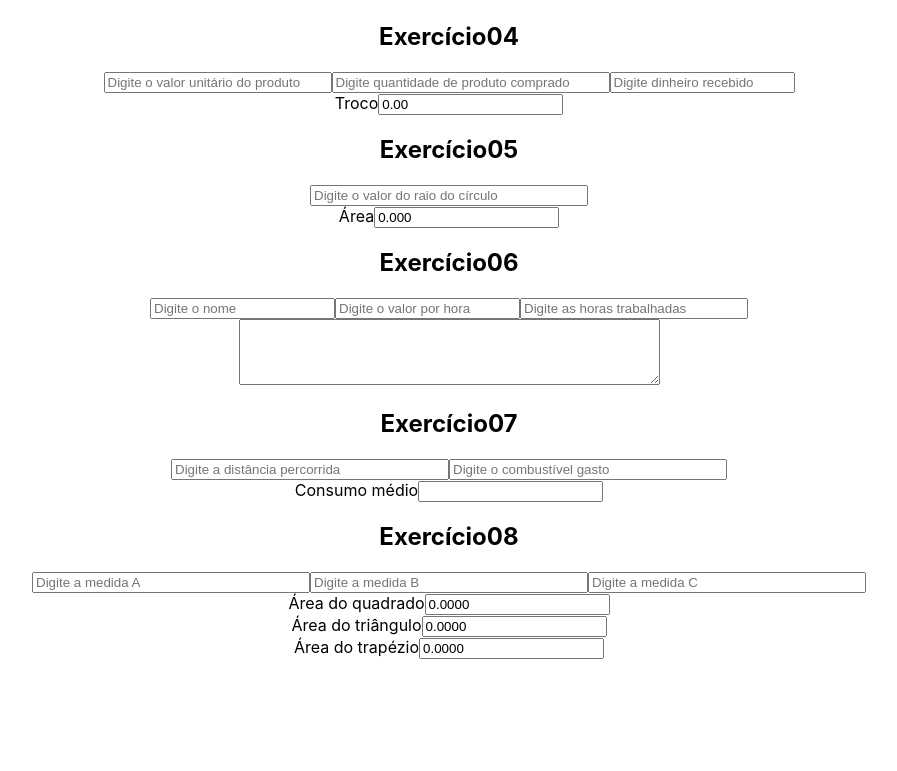
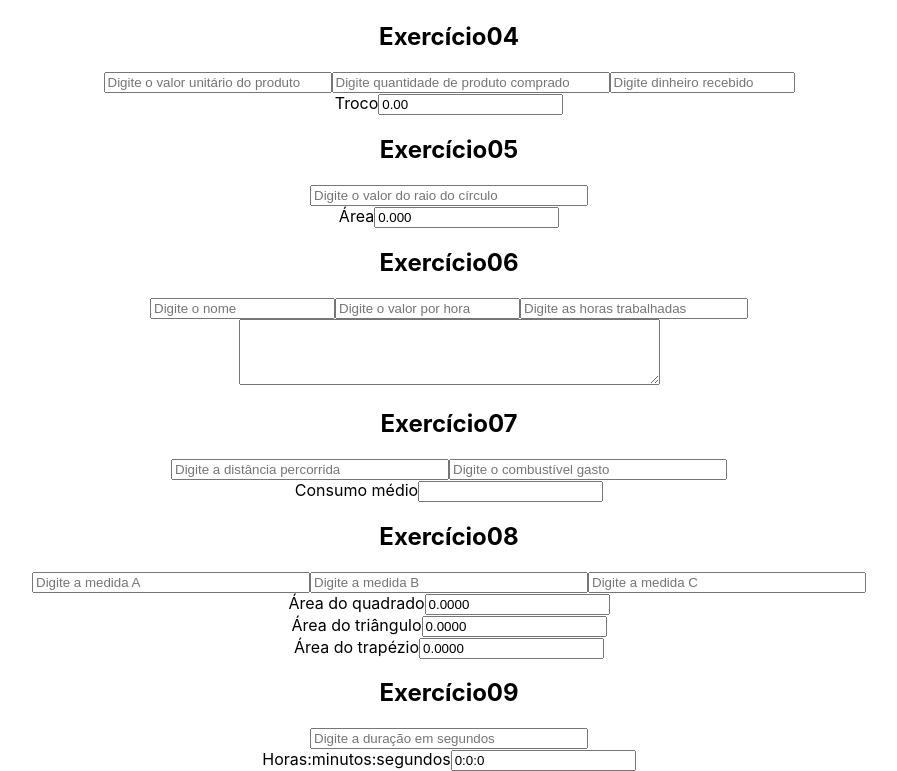
Before and after one commit to FernandoYoneda/Tegra, a React (Create React App) app: page / in a window 1280 px wide. Shown: the part 450-1221 px from the top of the page, without its empty margins (191-1088 px from the left). Before the commit the page ends 1109 px from the top, so only its background shows below. Built offline with nearby package versions, Linux system fonts and the light colour scheme.

Commit message:
exercicio09

```diff
--- a/src/App.tsx
+++ b/src/App.tsx
@@ -11,6 +11,7 @@ import Exercicio05 from "./Exercicio05/exercicio05";
 import Exercicio06 from "./Exercicio06/exercicio06";
 import Exercicio07 from "./Exercicio07/exercicio07";
 import Exercicio08 from "./Exercicio08/exercicio08";
+import Exercicio09 from "./Exercicio09/exercicio09";
 
 function App() {
   return (
@@ -23,6 +24,7 @@ function App() {
       <Exercicio06 />
       <Exercicio07 />
       <Exercicio08 />
+      <Exercicio09 />
     </div>
   );
 }
--- /dev/null
+++ b/src/Exercicio09/exercicio09.tsx
@@ -0,0 +1,47 @@
+import { useState } from "react";
+
+function converterHorasMinutosSegundos(tempoSegundos: number) {
+  // no exemplo que me foi passado está assim (Digite a duração em segundos: 1250 3:28:26)
+  // Porém a função de segundos  que está no codigo não está aredondando para cima igual no exemplo
+
+  var horas = tempoSegundos / 3600;
+  var minutos = (horas % 1) * 60;
+  var segundos = (minutos % 1) * 60;
+
+  return [Math.trunc(horas), Math.trunc(minutos), Math.trunc(segundos)].join(
+    ":"
+  );
+}
+
+const Exercicio09 = () => {
+  const [dados, setDados] = useState({ segundo: 0 });
+
+  return (
+    <div>
+      <h2>Exercício09</h2>
+      <form>
+        <input
+          style={{ width: "270px" }}
+          type="number"
+          onChange={(e) =>
+            setDados((x) => ({
+              ...x,
+              segundo: Number(e.target.value),
+            }))
+          }
+          placeholder="Digite a duração em segundos"
+        />
+
+        <br />
+        <label>Horas:minutos:segundos</label>
+        <input
+          type="text"
+          value={converterHorasMinutosSegundos(dados.segundo)}
+        />
+        <br />
+      </form>
+    </div>
+  );
+};
+
+export default Exercicio09;
```
